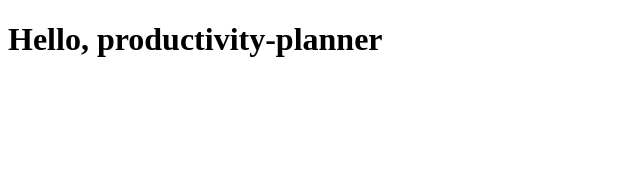
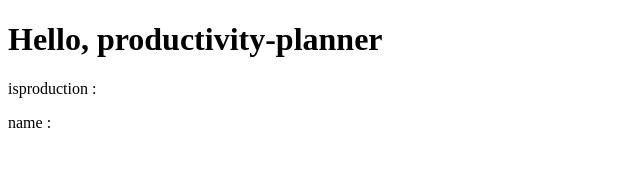
Before and after one commit to christopheB21/productivity-planner, an Angular app: page / in a window 1280 px wide. Shown: the top 182 px of the page, without its empty margins (0-640 px from the left). Built offline with nearby package versions, Linux system fonts and the light colour scheme.

Commit message:
build(config): firebase aliases configuration

```diff
--- a/src/app/app.component.html
+++ b/src/app/app.component.html
@@ -1,3 +1,3 @@
 <h1>Hello, productivity-planner</h1>
-
-<router-outlet />
+<p>isproduction : {{ isProduction }}</p>
+<p>name : {{ name }}</p>
--- a/src/app/app.component.ts
+++ b/src/app/app.component.ts
@@ -1,13 +1,15 @@
 import { Component } from '@angular/core';
-import { RouterOutlet } from '@angular/router';
+import { environment } from "../environments/environment"
 
 @Component({
   selector: 'app-root',
   standalone: true,
-  imports: [RouterOutlet],
+  imports: [],
   templateUrl: './app.component.html',
   styleUrl: './app.component.scss'
 })
 export class AppComponent {
   title = 'productivity-planner';
+  isProduction = environment.production;
+  name = environment.name;
 }
```
Also changed, not shown: package.json (+6 -2 lines), 1 other file (tests, documents, lock files or other folders).
